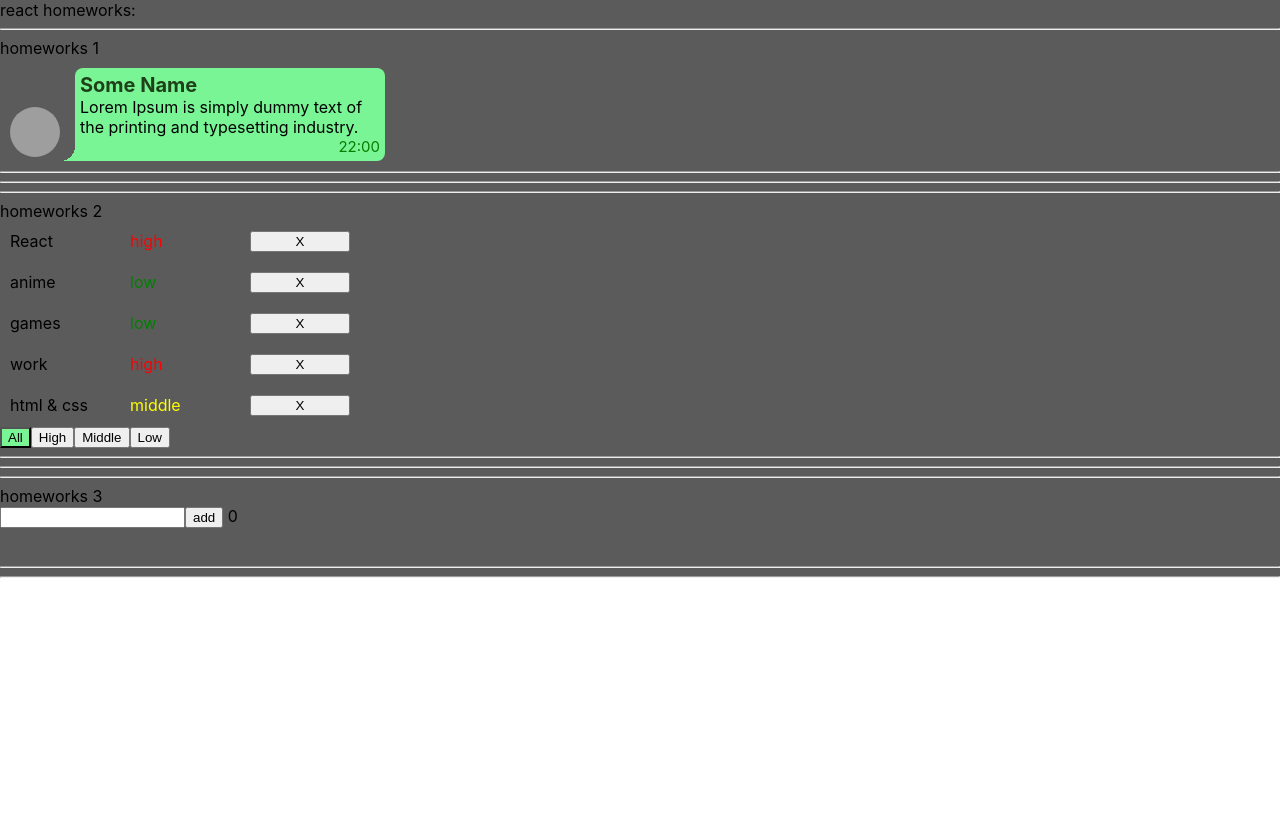
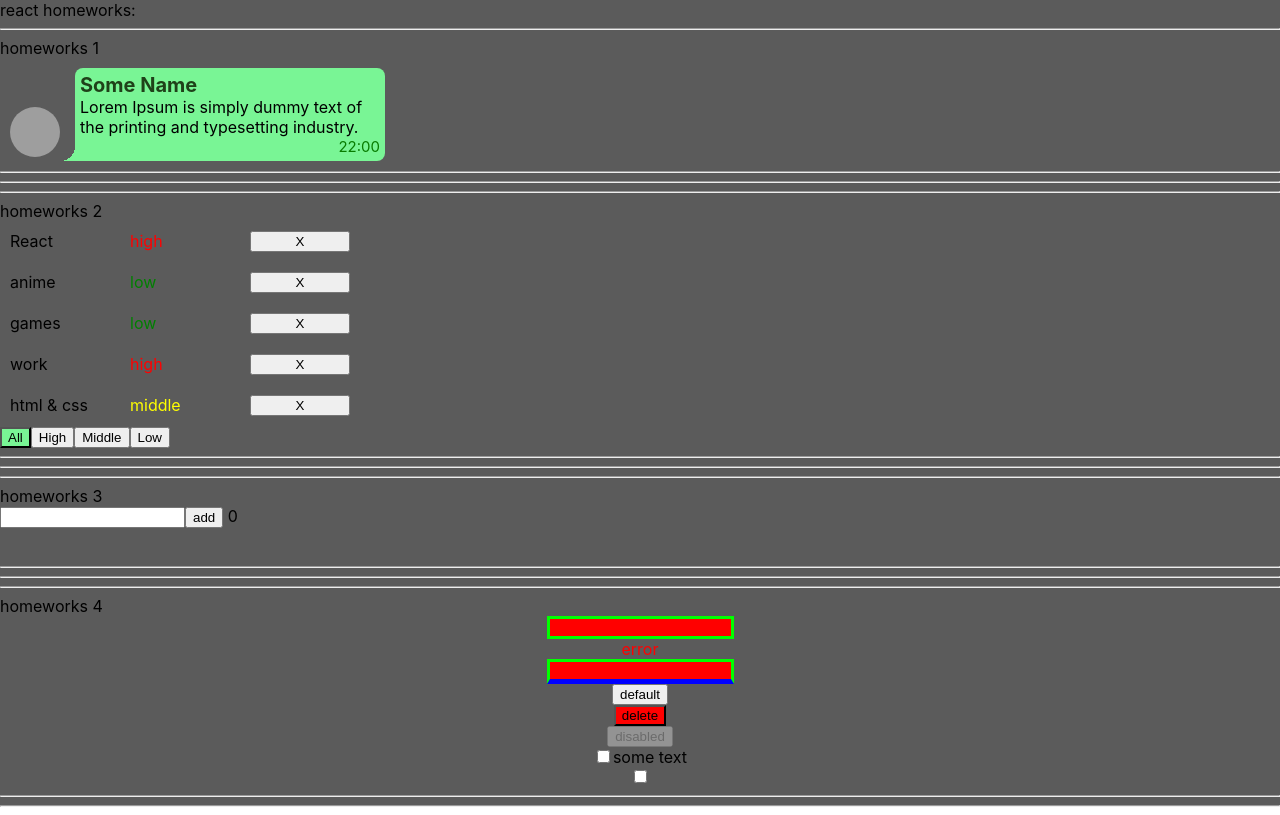
Before and after one commit to msaserj/hw, a React (Create React App) app: page / in a window 1280 px wide. Built offline with nearby package versions, Linux system fonts and the light colour scheme; grey boxes are pictures that could not be loaded.

Commit message:
HW4 start

```diff
--- a/src/p1-main/m1-ui/u1-app/App.tsx
+++ b/src/p1-main/m1-ui/u1-app/App.tsx
@@ -3,6 +3,7 @@
 import HW1 from '../../../p2-homeworks/h1/HW1'
 import HW2 from "../../../p2-homeworks/h2/HW2";
 import HW3 from "../../../p2-homeworks/h3/HW3";
+import HW4 from "../../../p2-homeworks/h4/HW4";
 
 function App() {
     return (
@@ -11,7 +12,7 @@
             <HW1/>
             <HW2/>
             <HW3/>
-            {/*<HW4/>*/}
+            <HW4/>
             {/*<HW5/>*/}
 
         </div>
```
